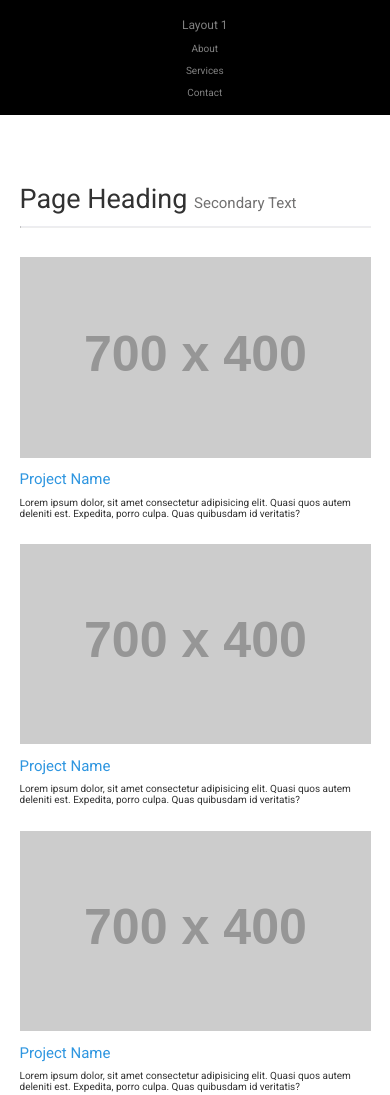
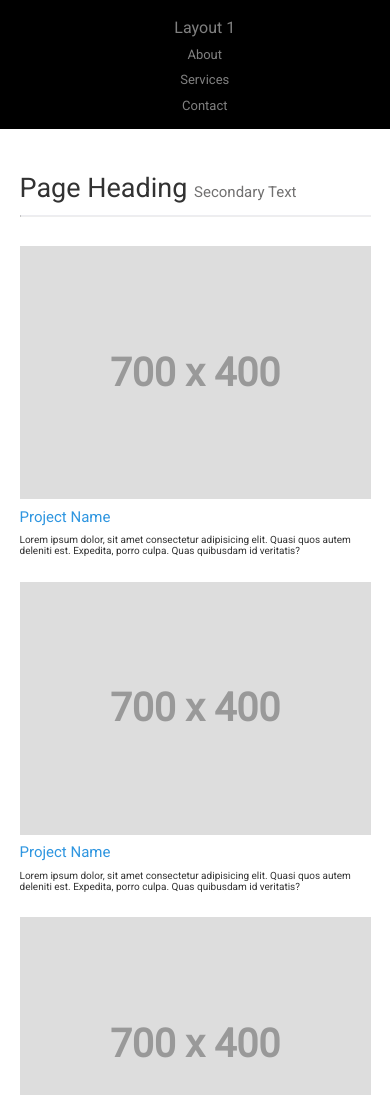
Before and after one commit to swatityagii/task2_grid, a plain HTML site: page index.html in a window 390 px wide. Shown: the top 1095 px of the page. Drawn offline with Linux system fonts and the light colour scheme; placeholder pictures from the web are drawn by us; a web font is replaced by a local one.

Commit message:
use div and fix bugs

```diff
--- a/index.html
+++ b/index.html
@@ -26,7 +26,7 @@
       <hr class="hr" />
       <div class="box">
         <div class="card">
-          <img src="https://placehold.co/700x400" />
+          <div class="div_box"><div class="d_box">700 x 400</div></div>
           <div class="textm">
             <p class="project_name">Project Name</p>
             <p class="text">
@@ -37,7 +37,7 @@
           </div>
         </div>
         <div class="card">
-          <img src="https://placehold.co/700x400" />
+          <div class="div_box"><div class="d_box">700 x 400</div></div>
           <p class="project_name">Project Name</p>
           <p class="text">
             Lorem ipsum dolor, sit amet consectetur adipisicing elit. Quasi quos
@@ -46,7 +46,7 @@
           </p>
         </div>
         <div class="card">
-          <img src="https://placehold.co/700x400" />
+          <div class="div_box"><div class="d_box">700 x 400</div></div>
           <p class="project_name">Project Name</p>
           <p class="text">
             Lorem ipsum dolor, sit amet consectetur adipisicing elit. Quasi quos
@@ -55,7 +55,7 @@
           </p>
         </div>
         <div class="card">
-          <img src="https://placehold.co/700x400" />
+          <div class="div_box"><div class="d_box">700 x 400</div></div>
           <p class="project_name">Project Name</p>
           <p class="text">
             Lorem ipsum dolor, sit amet consectetur adipisicing elit. Quasi quos
@@ -64,7 +64,7 @@
           </p>
         </div>
         <div class="card">
-          <img src="https://placehold.co/700x400" />
+          <div class="div_box"><div class="d_box">700 x 400</div></div>
           <p class="project_name">Project Name</p>
           <p class="text">
             Lorem ipsum dolor, sit amet consectetur adipisicing elit. Quasi quos
@@ -73,7 +73,7 @@
           </p>
         </div>
         <div class="card">
-          <img src="https://placehold.co/700x400" />
+          <div class="div_box"><div class="d_box">700 x 400</div></div>
           <p class="project_name">Project Name</p>
           <p class="text">
             Lorem ipsum dolor, sit amet consectetur adipisicing elit. Quasi quos
@@ -82,7 +82,7 @@
           </p>
         </div>
         <div class="card">
-          <img src="https://placehold.co/700x400" />
+          <div class="div_box"><div class="d_box">700 x 400</div></div>
           <p class="project_name">Project Name</p>
           <p class="text">
             Lorem ipsum dolor, sit amet consectetur adipisicing elit. Quasi quos
@@ -91,7 +91,7 @@
           </p>
         </div>
         <div class="card">
-          <img src="https://placehold.co/700x400" />
+          <div class="div_box"><div class="d_box">700 x 400</div></div>
           <p class="project_name">Project Name</p>
           <p class="text">
             Lorem ipsum dolor, sit amet consectetur adipisicing elit. Quasi quos
@@ -100,7 +100,7 @@
           </p>
         </div>
         <div class="card">
-          <img src="https://placehold.co/700x400" />
+          <div class="div_box"><div class="d_box">700 x 400</div></div>
           <p class="project_name">Project Name</p>
           <p class="text">
             Lorem ipsum dolor, sit amet consectetur adipisicing elit. Quasi quos
--- a/style.css
+++ b/style.css
@@ -21,6 +21,17 @@ body {
 img {
   width: 100%;
 }
+.div_box {
+  width: 100%;
+  height: 30vh;
+  display: grid;
+  justify-content: center;
+  align-items: center;
+  font-size: 3.8vw;
+  background-color: #dddddd;
+  color: #999999;
+  font-weight: 700;
+}
 .box {
   display: grid;
   grid-template-columns: repeat(3, max-content);
@@ -37,7 +48,7 @@ img {
 .headingm {
   padding-left: 5vw;
   gap: 0.5em;
-  padding-top: 8vh;
+  padding-top: 8.5vh;
   padding-bottom: 0.3vh;
 }
 .heading {
@@ -82,7 +93,7 @@ img {
     margin-top: 0.7vh;
   }
   .menu {
-    margin-top: 0.2vw;
+    margin-top: 2px;
   }
   .layout {
     font-size: 24px;
@@ -113,7 +124,7 @@ img {
     font-size: 16px;
   }
   .menu {
-    margin-top: 0.2vw;
+    margin-top: 4px;
   }
   .layout {
     font-size: 21px;
@@ -157,7 +168,7 @@ img {
     width: 89.9vw;
   }
   .menu {
-    margin-top: 0.2vw;
+    margin-top: 3px;
   }
   .project_name {
     font-size: 22px;
@@ -169,7 +180,7 @@ img {
     font-size: 22px;
   }
 }
-@media screen and (min-width: 851px) and (max-width: 1023px) {
+@media screen and (min-width: 851px) and (max-width: 1024px) {
   .text,
   .menu,
   .copyright {
@@ -188,7 +199,7 @@ img {
     font-size: 16px;
   }
   .menu {
-    margin-top: 0.4vh;
+    margin-top: 2.7px;
   }
   .heading {
     font-size: 32px;
@@ -202,6 +213,9 @@ img {
   .menu,
   .copyright {
     font-size: 12px;
+  }
+  .headingm {
+    padding-top: 7vh;
   }
   .card {
     width: 43.4vw;
@@ -220,7 +234,7 @@ img {
     font-size: 16px;
   }
   .menu {
-    margin-top: 0.4vh;
+    margin-top: 2.5px;
   }
   .header {
     gap: 2vw;
@@ -230,12 +244,17 @@ img {
     margin-bottom: 1vh;
     font-size: 20px;
   }
+  .div_box{
+    font-size: 5vw;
+  }
 }
 @media screen and (max-width: 426px) {
   .text,
-  .menu,
   .copyright {
     font-size: 10px;
+  }
+  .menu{
+    font-size: 13px;
   }
   .card {
     width: 90vw;
@@ -271,10 +290,16 @@ img {
     font-size: 15px;
   }
   .layout {
-    font-size: 12px;
+    font-size: 16px;
   }
   .menu {
     width: max-content;
     justify-self: center;
   }
+  .div_box{
+    font-size: 10vw;
+  }
+  .headingm {
+    padding-top: 5vh;
+  }
 }
```
